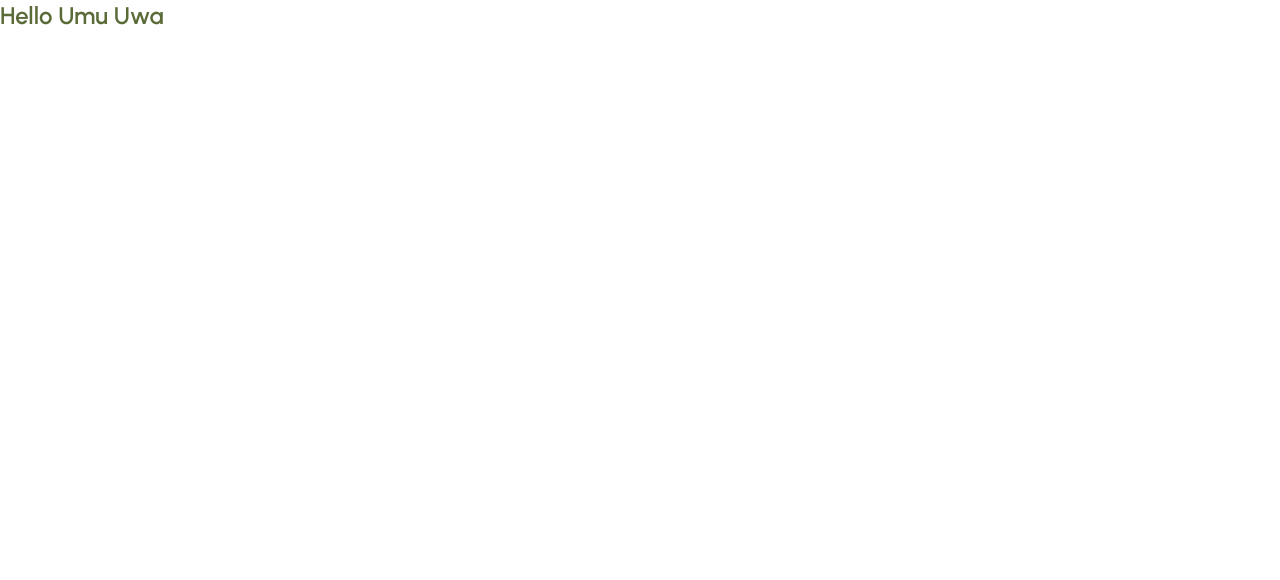
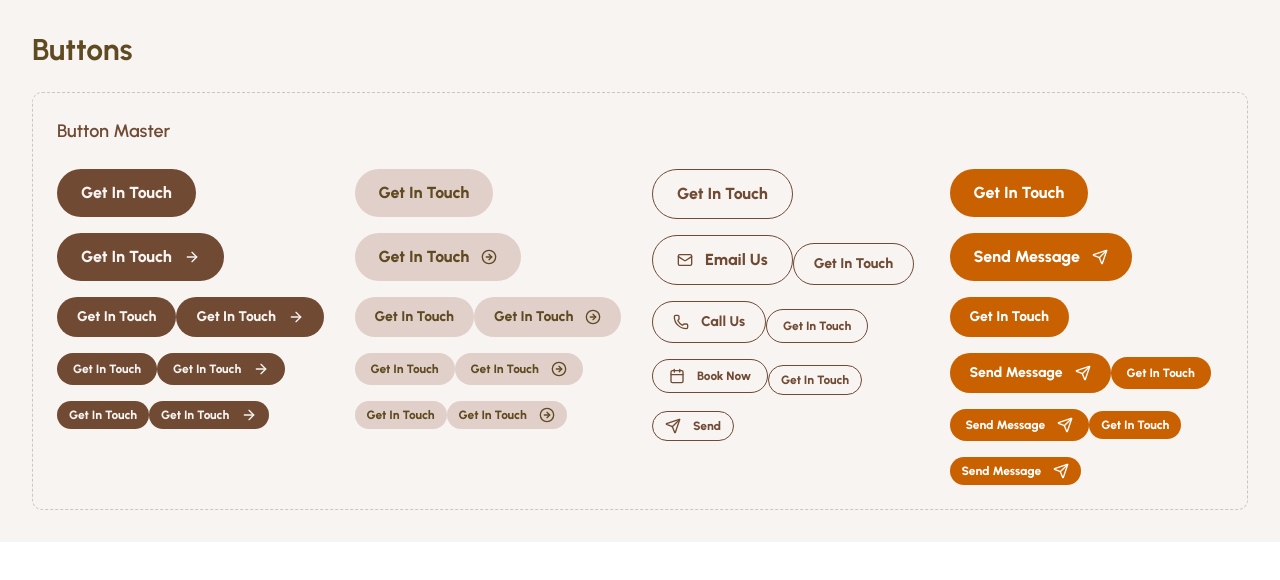
Before and after one commit to gHoSTeCHs/freud, a React (Vite) app: page / in a window 1280 px wide. Shown: the top 580 px of the page. Built offline with nearby package versions, Linux system fonts and the light colour scheme.

Commit message:
button component

```diff
--- a/package.json
+++ b/package.json
@@ -11,7 +11,9 @@
   },
   "dependencies": {
     "@tailwindcss/vite": "^4.1.6",
+    "class-variance-authority": "^0.7.1",
     "freud": "file:",
+    "lucide-react": "^0.509.0",
     "react": "^19.1.0",
     "react-dom": "^19.1.0",
     "tailwindcss": "^4.1.6"
--- a/src/App.tsx
+++ b/src/App.tsx
@@ -1,7 +1,151 @@
+import {
+	ArrowRight,
+	ArrowRightCircle,
+	Mail,
+	Phone,
+	Calendar,
+	Send,
+} from 'lucide-react';
+import Button from './components/ui/button';
+
 function App() {
 	return (
-		<div>
-			<p className="text-2xl text-green-70 font-semibold">Hello Umu Uwa</p>
+		<div className="p-8 bg-[var(--color-brown-10)] font-sans">
+			<h1 className="text-3xl font-bold text-[var(--color-brown-80)] mb-6">
+				Buttons
+			</h1>
+
+			<div className="border border-dashed border-[var(--color-gray-30)] p-6 rounded-lg">
+				<h2 className="text-lg font-semibold text-[var(--color-brown-70)] mb-6">
+					Button Master
+				</h2>
+
+				<div className="grid grid-cols-2 md:grid-cols-4 gap-6">
+					<div className="space-y-4">
+						<Button variant="primary" size="lg">
+							Get In Touch
+						</Button>
+						<Button variant="primary" size="lg" icon={<ArrowRight />}>
+							Get In Touch
+						</Button>
+						<Button variant="primary" size="md">
+							Get In Touch
+						</Button>
+						<Button variant="primary" size="md" icon={<ArrowRight />}>
+							Get In Touch
+						</Button>
+						<Button variant="primary" size="sm">
+							Get In Touch
+						</Button>
+						<Button variant="primary" size="sm" icon={<ArrowRight />}>
+							Get In Touch
+						</Button>
+						<Button variant="primary" size="xs">
+							Get In Touch
+						</Button>
+						<Button variant="primary" size="xs" icon={<ArrowRight />}>
+							Get In Touch
+						</Button>
+					</div>
+
+					<div className="space-y-4">
+						<Button variant="secondary" size="lg">
+							Get In Touch
+						</Button>
+						<Button variant="secondary" size="lg" icon={<ArrowRightCircle />}>
+							Get In Touch
+						</Button>
+						<Button variant="secondary" size="md">
+							Get In Touch
+						</Button>
+						<Button variant="secondary" size="md" icon={<ArrowRightCircle />}>
+							Get In Touch
+						</Button>
+						<Button variant="secondary" size="sm">
+							Get In Touch
+						</Button>
+						<Button variant="secondary" size="sm" icon={<ArrowRightCircle />}>
+							Get In Touch
+						</Button>
+						<Button variant="secondary" size="xs">
+							Get In Touch
+						</Button>
+						<Button variant="secondary" size="xs" icon={<ArrowRightCircle />}>
+							Get In Touch
+						</Button>
+					</div>
+
+					<div className="space-y-4">
+						<Button variant="outline" size="lg">
+							Get In Touch
+						</Button>
+						<Button
+							variant="outline"
+							size="lg"
+							icon={<Mail />}
+							iconPosition="left">
+							Email Us
+						</Button>
+						<Button variant="outline" size="md">
+							Get In Touch
+						</Button>
+						<Button
+							variant="outline"
+							size="md"
+							icon={<Phone />}
+							iconPosition="left">
+							Call Us
+						</Button>
+						<Button variant="outline" size="sm">
+							Get In Touch
+						</Button>
+						<Button
+							variant="outline"
+							size="sm"
+							icon={<Calendar />}
+							iconPosition="left">
+							Book Now
+						</Button>
+						<Button variant="outline" size="xs">
+							Get In Touch
+						</Button>
+						<Button
+							variant="outline"
+							size="xs"
+							icon={<Send />}
+							iconPosition="left">
+							Send
+						</Button>
+					</div>
+
+					<div className="space-y-4">
+						<Button variant="accent" size="lg">
+							Get In Touch
+						</Button>
+						<Button variant="accent" size="lg" icon={<Send />}>
+							Send Message
+						</Button>
+						<Button variant="accent" size="md">
+							Get In Touch
+						</Button>
+						<Button variant="accent" size="md" icon={<Send />}>
+							Send Message
+						</Button>
+						<Button variant="accent" size="sm">
+							Get In Touch
+						</Button>
+						<Button variant="accent" size="sm" icon={<Send />}>
+							Send Message
+						</Button>
+						<Button variant="accent" size="xs">
+							Get In Touch
+						</Button>
+						<Button variant="accent" size="xs" icon={<Send />}>
+							Send Message
+						</Button>
+					</div>
+				</div>
+			</div>
 		</div>
 	);
 }
--- /dev/null
+++ b/src/components/ui/button.tsx
@@ -0,0 +1,100 @@
+import React from 'react';
+import { cva, type VariantProps } from 'class-variance-authority';
+
+const buttonVariants = cva(
+	"inline-flex items-center justify-center gap-2 whitespace-nowrap font-extrabold transition-all disabled:pointer-events-none disabled:opacity-50 [&_svg]:pointer-events-none [&_svg:not([class*='size-'])]:size-4 shrink-0 [&_svg]:shrink-0 outline-none focus-visible:border-ring focus-visible:ring-ring/50 focus-visible:ring-[3px] aria-invalid:ring-destructive/20 dark:aria-invalid:ring-destructive/40 aria-invalid:border-destructive",
+	{
+		variants: {
+			variant: {
+				primary: 'bg-[var(--color-brown-70)] text-[var(--color-brown-10)]',
+				secondary: 'bg-[var(--color-brown-20)] text-[var(--color-brown-80)]',
+				light:
+					'bg-[var(--color-brown-10)] text-[var(--color-brown-70)] border border-[var(--color-brown-20)]',
+				accent: 'bg-[var(--color-orange-50)] text-white',
+				outline:
+					'bg-transparent text-[var(--color-brown-70)] border border-[var(--color-brown-70)]',
+				outlineLight:
+					'bg-transparent text-[var(--color-brown-30)] border border-[var(--color-brown-30)]',
+			},
+			size: {
+				xs: 'text-xs px-3 py-1.5',
+				sm: 'text-xs px-4 py-2',
+				md: 'text-sm px-5 py-2.5',
+				lg: 'text-base px-6 py-3',
+				xl: 'text-lg px-8 py-4',
+			},
+			radius: {
+				none: 'rounded-none',
+				sm: 'rounded-sm',
+				md: 'rounded-md',
+				lg: 'rounded-lg',
+				pill: 'rounded-full',
+			},
+			fullWidth: {
+				true: 'w-full',
+			},
+			iconPosition: {
+				left: 'flex-row-reverse',
+				right: '',
+				none: '',
+			},
+		},
+		defaultVariants: {
+			variant: 'primary',
+			size: 'md',
+			radius: 'pill',
+			fullWidth: false,
+			iconPosition: 'none',
+		},
+	}
+);
+
+export interface ButtonProps
+	extends React.ButtonHTMLAttributes<HTMLButtonElement>,
+		VariantProps<typeof buttonVariants> {
+	children: React.ReactNode;
+	icon?: React.ReactNode;
+	iconPosition?: 'left' | 'right' | 'none';
+}
+
+const Button = React.forwardRef<HTMLButtonElement, ButtonProps>(
+	(
+		{
+			children,
+			variant,
+			size,
+			radius,
+			fullWidth,
+			icon,
+			iconPosition = icon ? 'right' : 'none',
+			className,
+			...props
+		},
+		ref
+	) => {
+		return (
+			<button
+				className={buttonVariants({
+					variant,
+					size,
+					radius,
+					fullWidth,
+					iconPosition,
+					className,
+				})}
+				ref={ref}
+				{...props}>
+				{children}
+				{icon && iconPosition !== 'none' && (
+					<span className={iconPosition === 'left' ? 'mr-1' : 'ml-1'}>
+						{icon}
+					</span>
+				)}
+			</button>
+		);
+	}
+);
+
+Button.displayName = 'Button';
+
+export default Button;
--- a/src/index.css
+++ b/src/index.css
@@ -1,9 +1,6 @@
 @import url('https://fonts.googleapis.com/css2?family=Urbanist:ital,wght@0,100..900;1,100..900&display=swap');
 
 @import 'tailwindcss';
-
-@source '../views';
-@source '../../vendor/laravel/framework/src/Illuminate/Pagination/resources/views/*.blade.php';
 
 @custom-variant dark (&:is(.dark *));
 
```
Also changed, not shown: 1 other file (tests, documents, lock files or other folders).
